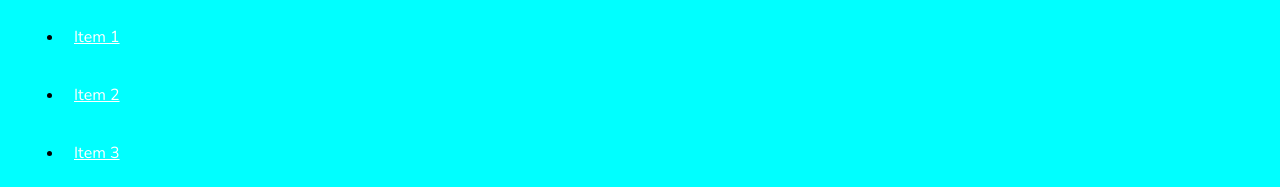
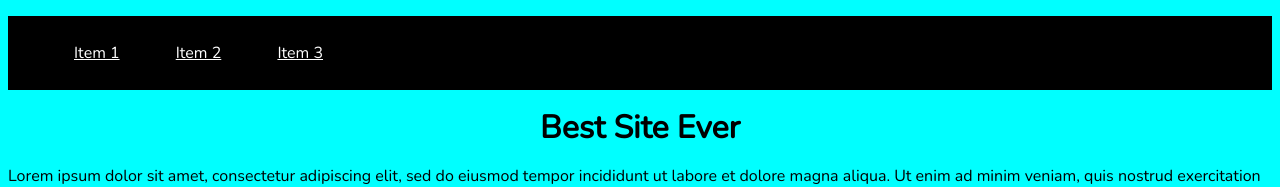
Before and after one commit to susanzheng68/test, a website: page public/index.html in a window 1280 px wide. Shown: the top 187 px of the page. Drawn offline with nearby package versions, Linux system fonts and the light colour scheme.

Commit message:
Change ul li style

```diff
--- a/public/index.css
+++ b/public/index.css
@@ -1,10 +1,10 @@
 html {
 	background: cyan;
 }
-dl {
+ul {
 	background: black;
 }
-dl li{
+ul li{
 	display: inline-block;
 
 }
```
Also changed, not shown: answers.md (+1 -0 lines).
